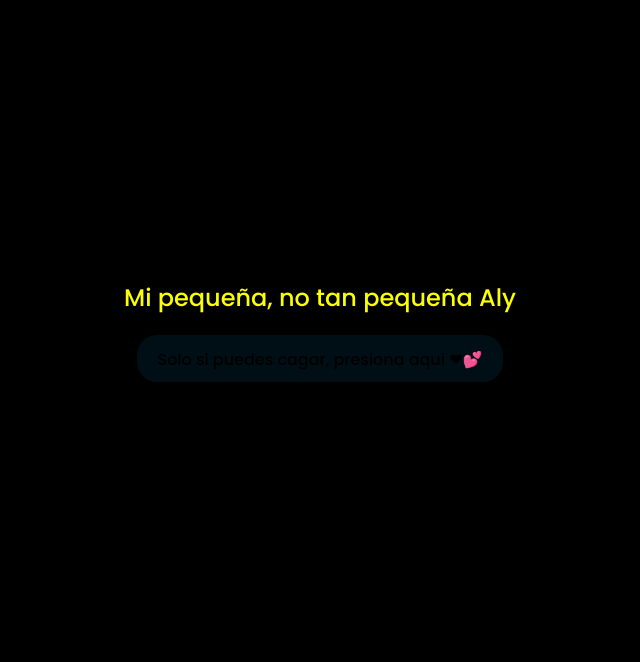
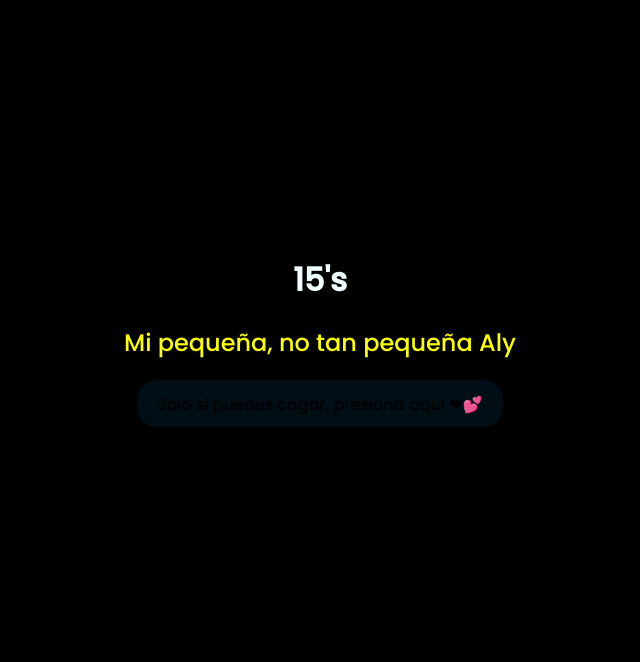
Before and after one commit to Anddywtf/ParatiSam.github.io, a plain HTML site: page index.html in a window 1280 px wide. Shown: the part 5-667 px from the top of the page, without its empty margins (328-968 px from the left). Drawn offline with Linux system fonts and the light colour scheme.

Commit message:
Update index.html

```diff
--- a/index.html
+++ b/index.html
@@ -8,6 +8,10 @@
     <link rel="stylesheet" href="css/style.css">
     <link rel="icon" href="img/flowers.png" type="image/x-icon">
     <title>Flowers</title>
+<body>
+    <!-- Aquí puedes quitar el "Hola Sam" -->
+    <h1 class="animated-title">15's</h1>
+</body>
 
 
 
```
